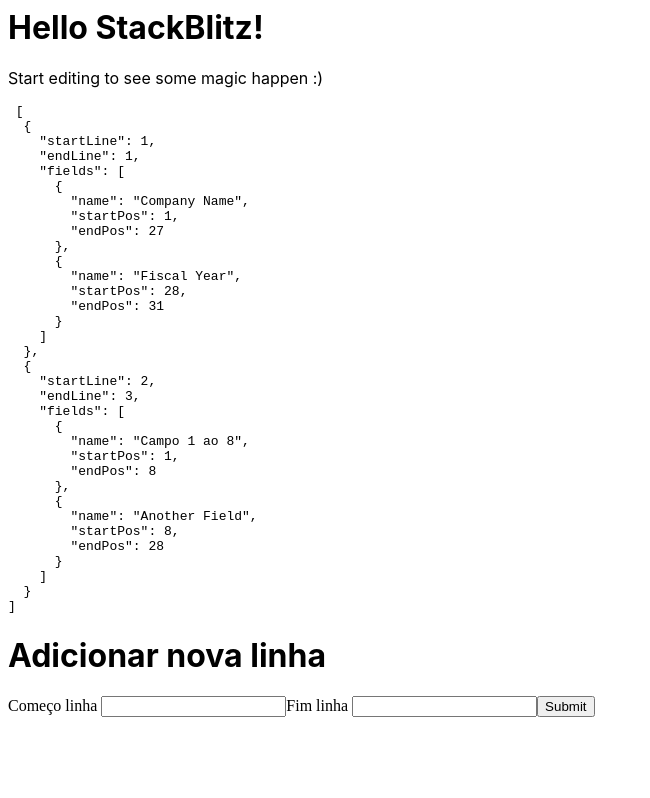
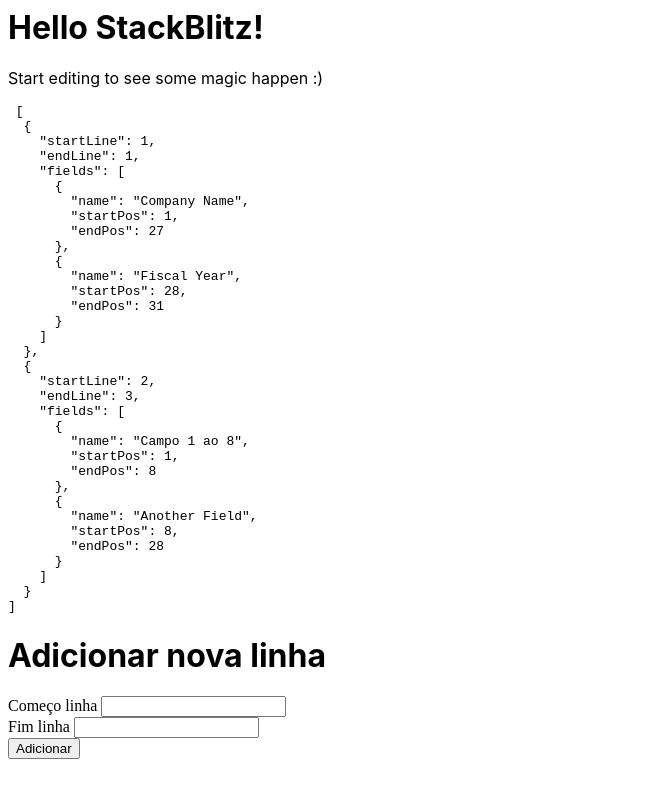
Before and after one commit to matefs/formulario-instrucoes-react, a React (Create React App) app: page / in a window 1280 px wide. Shown: the whole page, without its empty margins (0-650 px from the left). Built offline with nearby package versions, Linux system fonts and the light colour scheme.

Commit message:
add: addline function

```diff
--- a/src/LineInstructions.jsx
+++ b/src/LineInstructions.jsx
@@ -20,24 +20,18 @@ function Form() {
     },
   ]);
 
-  const [formData, setFormData] = useState({
-    name: '',
-    email: '',
-    message: '',
-  });
+  const [start, setStart] = useState('');
+  const [end, setEnd] = useState('');
 
-  const handleInputChange = (event) => {
-    const { name, value } = event.target;
-    setFormData((prevData) => ({
-      ...prevData,
-      [name]: value,
-    }));
+  const addLine = (newLine) => {
+    setLineInstructions((prevInstructions) => [...prevInstructions, newLine]);
   };
 
   const handleSubmit = (event) => {
     event.preventDefault();
-    // You can perform form submission logic here
-    console.log(formData);
+    addLine({ start, end });
+    setStart('');
+    setEnd('');
   };
 
   return (
@@ -45,10 +39,26 @@ function Form() {
       <pre> {JSON.stringify(lineInstructions, null, 2)} </pre>
 
       <div>
-        <h1> Adicionar nova linha </h1>
-        Começo linha <input />
-        Fim linha <input />
-        <input type="submit" />
+        <h1>Adicionar nova linha</h1>
+        <form onSubmit={handleSubmit}>
+          <div>
+            Começo linha{' '}
+            <input
+              type="text"
+              value={start}
+              onChange={(e) => setStart(e.target.value)}
+            />
+          </div>
+          <div>
+            Fim linha{' '}
+            <input
+              type="text"
+              value={end}
+              onChange={(e) => setEnd(e.target.value)}
+            />
+          </div>
+          <input type="submit" value="Adicionar" />
+        </form>
       </div>
     </div>
   );
```
